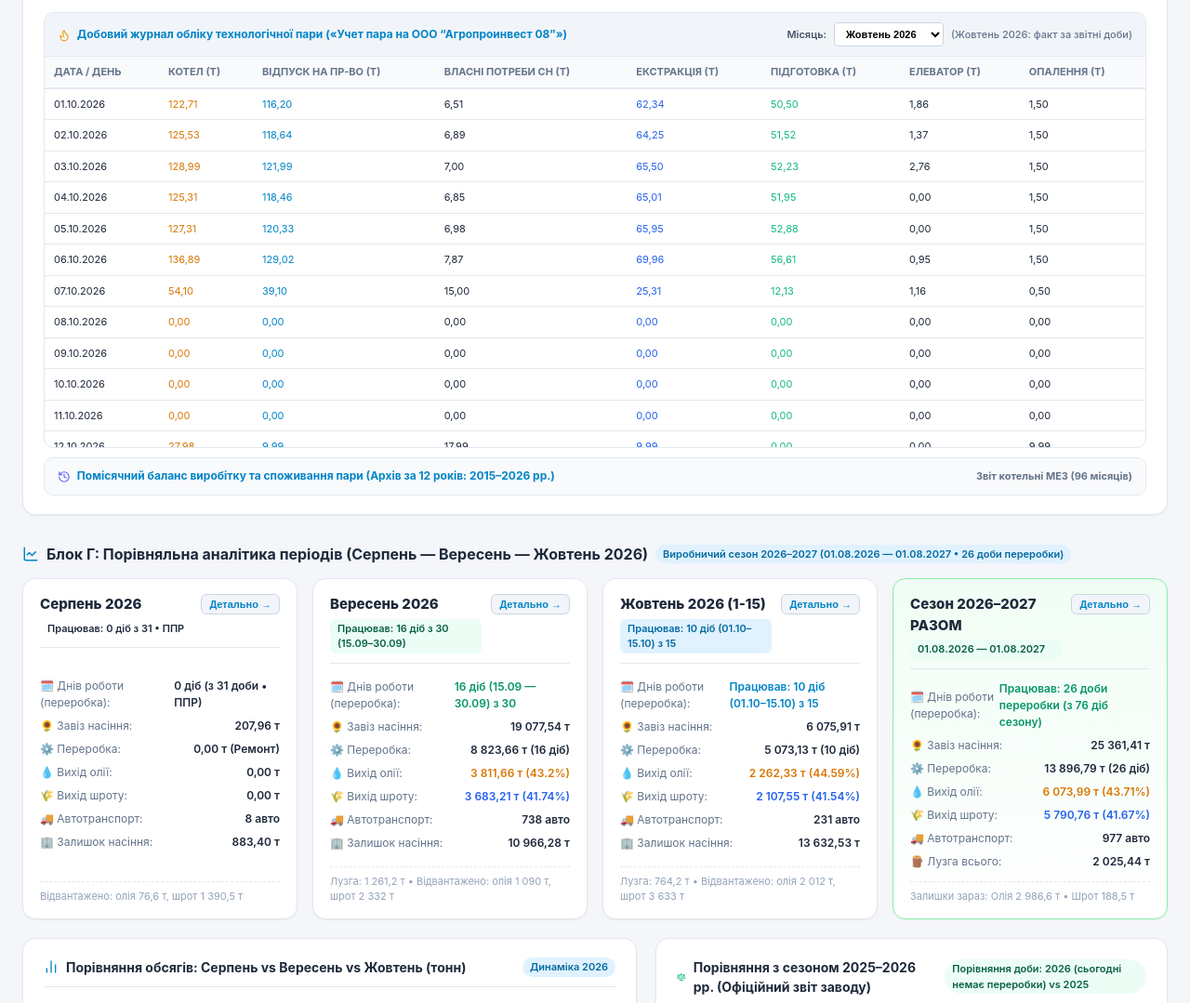
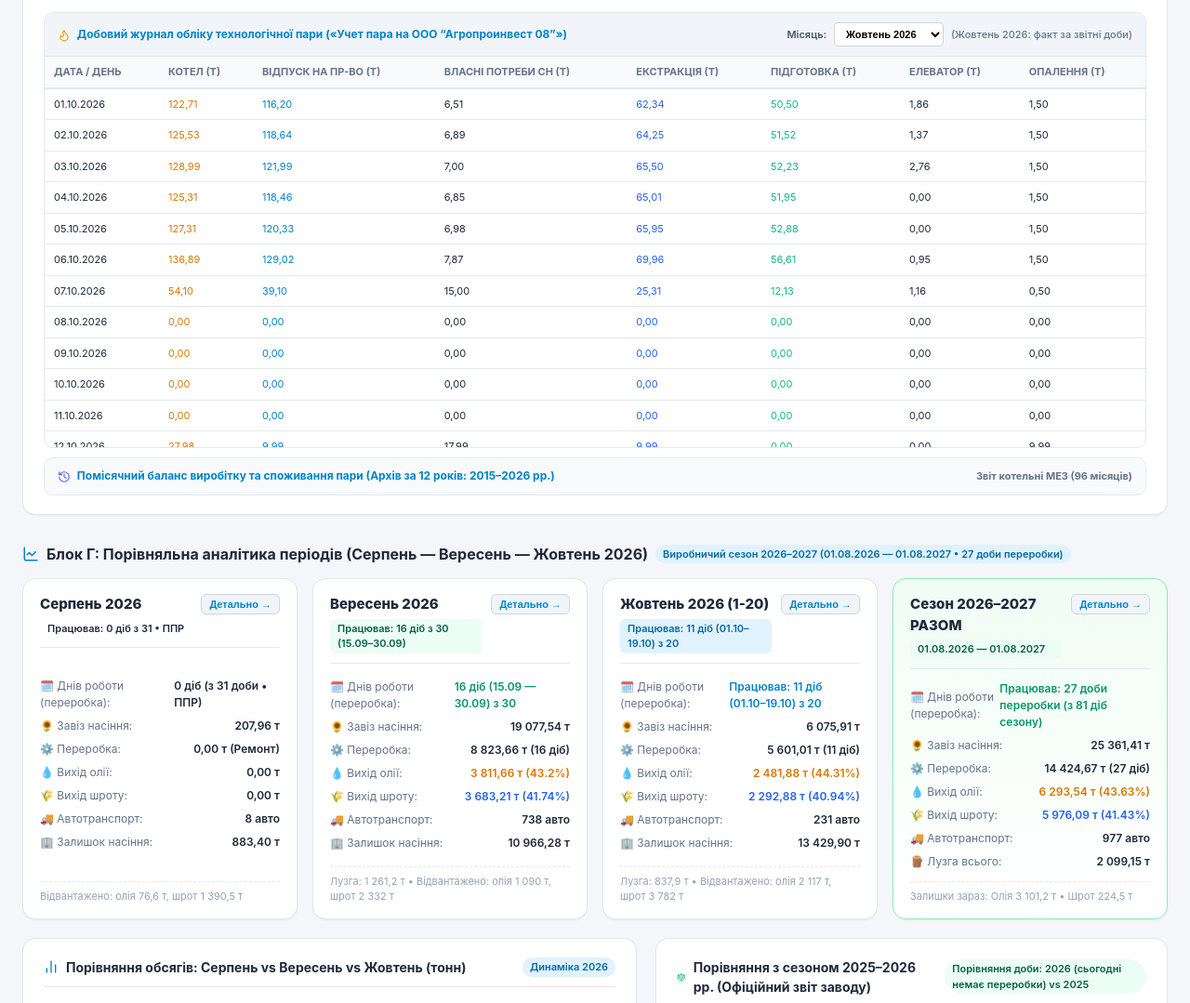
Before and after one commit to bublik3602/Dashbord-Api08, a PHP site: page /zabbix/ in a window 1280 px wide. Shown: the part 4327-5406 px from the top of the page at 93% size. Run offline with PHP 8.4, Linux system fonts and the light colour scheme; the visitor is signed in with stand-in values (Sample User, id 1); data that the repository does not hold is empty; some libraries are stand-ins or nearby versions.

Commit message:
fix(dashboard): update October 19-20 production data with 527.88t processing and latest stocks

```diff
--- a/includes/metrics_calculator.php
+++ b/includes/metrics_calculator.php
@@ -382,8 +382,8 @@ class MetricsCalculator {
         // План приймання на добу = 600,0 т
         $verifiedPeriods = [
             'day_today' => [
-                'seed_in_plant'    => 153.50,
-                'trucks_count'     => 5,
+                'seed_in_plant'    => 0.0,
+                'trucks_count'     => 0,
                 'seed_in_prod'     => 0.0,
                 'seed_in_prod_raw' => 0.0,
                 'cond_loss'        => 0.0,
@@ -394,22 +394,22 @@ class MetricsCalculator {
                 'seed_plan'        => 600.0,
             ],
             'day_prev' => [
-                // 14.10.2026: прийомка 318,66 т з плану 600,0 т, переробка 596,805 т
-                'seed_in_plant'    => 318.66,
-                'trucks_count'     => 13,
-                'seed_in_prod'     => 596.805,
-                'seed_in_prod_raw' => 602.122,
-                'cond_loss'        => 5.317,
-                'cond_loss_pct'    => 0.88,
-                'oil_out'          => 256.489,
-                'meal_out'         => 248.786,
-                'husk_out'         => 87.020,
+                // 19.10.2026: робоча доба перед 20.10 (прийомка / переробка 527,880 т, вихід олії 219,546 т)
+                'seed_in_plant'    => 533.142,
+                'trucks_count'     => 18,
+                'seed_in_prod'     => 527.880,
+                'seed_in_prod_raw' => 533.142,
+                'cond_loss'        => 5.262,
+                'cond_loss_pct'    => 0.99,
+                'oil_out'          => 219.546,
+                'meal_out'         => 185.326,
+                'husk_out'         => 73.710,
                 'seed_plan'        => 600.0,
             ],
             'day' => [
-                // Поточна доба моніторингу (18.10.2026): прийомка 153,50 т (5 авто), переробка МЕЗ 0 т (простій / накопичення)
-                'seed_in_plant'    => 153.50,
-                'trucks_count'     => 5,
+                // Поточна доба моніторингу (20.10.2026): переробка МЕЗ 0 т (зведення на ранок 08:00 / накопичення насіння)
+                'seed_in_plant'    => 0.0,
+                'trucks_count'     => 0,
                 'seed_in_prod'     => 0.0,
                 'seed_in_prod_raw' => 0.0,
                 'cond_loss'        => 0.0,
@@ -420,16 +420,16 @@ class MetricsCalculator {
                 'seed_plan'        => 600.0,
             ],
             'day_active' => [
-                // 15.10.2026: остання активна доба переробки МЕЗ (прийомка 436,527 т, переробка 308,979 т, вихід олії 149,278 т)
-                'seed_in_plant'    => 436.527,
-                'trucks_count'     => 17,
-                'seed_in_prod'     => 308.979,
-                'seed_in_prod_raw' => 313.551,
-                'cond_loss'        => 4.572,
-                'cond_loss_pct'    => 1.46,
-                'oil_out'          => 149.278,
-                'meal_out'         => 156.141,
-                'husk_out'         => 45.937,
+                // 19.10.2026: остання активна доба переробки МЕЗ (прийомка / переробка 527,880 т, вихід олії 219,546 т)
+                'seed_in_plant'    => 533.142,
+                'trucks_count'     => 18,
+                'seed_in_prod'     => 527.880,
+                'seed_in_prod_raw' => 533.142,
+                'cond_loss'        => 5.262,
+                'cond_loss_pct'    => 0.99,
+                'oil_out'          => 219.546,
+                'meal_out'         => 185.326,
+                'husk_out'         => 73.710,
                 'seed_plan'        => 600.0,
             ],
             'shift' => [
@@ -571,7 +571,7 @@ class MetricsCalculator {
 
                 if (in_array($period, ['day', 'day_today'], true)) {
                     $lastDateStr = !empty($semenaStats['last_date']) ? $semenaStats['last_date'] : '';
-                    $isIdleDay = in_array($lastDateStr, ['16.10.2026', '17.10.2026', '18.10.2026', '19.10.2026', '20.10.2026'], true);
+                    $isIdleDay = in_array($lastDateStr, ['16.10.2026', '17.10.2026', '18.10.2026', '20.10.2026'], true);
 
                     if ($isIdleDay) {
                         // Якщо 16, 17, 18 жовтня — переробки МЕЗ не було (0 т)
@@ -1978,14 +1978,14 @@ class MetricsCalculator {
      * Повертає актуальні зведені показники переробки за Жовтень 2026 та Сезон 2026-2027 з бази даних
      */
     public function getHistoricalSeasonMetrics(): array {
-        $octSeedProc = 5073.13;
-        $octOilOut   = 2262.33;
-        $octMealOut  = 2107.55;
-        $octHuskOut  = 764.21;
-        $octWorkDays = 10;
+        $octSeedProc = 5601.01;
+        $octOilOut   = 2481.88;
+        $octMealOut  = 2292.88;
+        $octHuskOut  = 837.92;
+        $octWorkDays = 11;
         $octFirstD   = '01.10';
-        $octLastD    = '15.10';
-        $octElapsedDays = 15;
+        $octLastD    = '19.10';
+        $octElapsedDays = 20;
 
         try {
             $stmt = $this->db->query("
@@ -3794,25 +3794,25 @@ class MetricsCalculator {
                 ];
 
             case 'day_prev':
-                $seedProc = 596.81;
-                $repDateStr = '14.10.2026';
+                $seedProc = 527.88;
+                $repDateStr = '19.10.2026';
                 return [
-                    'oil_content_pct'             => 44.03,
+                    'oil_content_pct'             => 45.26,
                     'oil_content_base_pct'        => $basePct,
-                    'oil_deviation_pct'           => round(44.03 - $basePct, 2),
-                    'oil_asr_pct'                 => 47.99,
+                    'oil_deviation_pct'           => round(45.26 - $basePct, 2),
+                    'oil_asr_pct'                 => 48.35,
                     'oil_loss_kg'                 => $defaultOilLossKg,
                     'oil_loss_pct'                => $defaultOilLossPct,
                     'oil_unaccounted_loss_kg'     => $defaultOilUnaccountedLossKg,
                     'oil_unaccounted_loss_pct'    => $defaultOilUnaccountedLossPct,
-                    'oil_date'                    => '14.10',
-                    'oil_note'                    => 'Фактична товарна олійність за 14.10 як у звіті МЕЗ',
-                    'moisture_pct'                => 6.20,
-                    'impurity_pct'                => 2.18,
+                    'oil_date'                    => '19.10',
+                    'oil_note'                    => 'Фактична товарна олійність за 19.10 як у звіті МЕЗ',
+                    'moisture_pct'                => 6.40,
+                    'impurity_pct'                => 2.05,
                     'seed_processed_tonnes'       => $seedProc,
                     'seed_plan_tonnes'            => 600.0,
                     'plan_fulfillment_pct'        => round(($seedProc / 600.0) * 100, 1),
-                    'report_date'                 => "{$repDateStr} (Минула активна доба — 14.10)",
+                    'report_date'                 => "{$repDateStr} (Минула робоча доба — 19.10)",
                     'processed_note'              => "Подано у вальцьовий цех та екстракцію (" . number_format($seedProc, 1, ',', ' ') . " т)",
                 ];
 
@@ -3820,9 +3820,9 @@ class MetricsCalculator {
             case 'month_oct':
                 $seedProc = $dOct['seed_processed'];
                 $seedPlan = $dOct['working_days'] * 600.0;
-                $oil = 45.30;
-                $oilAsr = 49.11;
-                $moist = 6.18;
+                $oil = 45.26;
+                $oilAsr = 48.24;
+                $moist = 6.20;
                 return array_merge($balanceDefaults, [
                     'sunflower_oil_pct'           => $oil,
                     'oil_content_pct'             => $oil,
@@ -3833,10 +3833,10 @@ class MetricsCalculator {
                     'oil_loss_pct'                => $defaultOilLossPct,
                     'oil_unaccounted_loss_kg'     => $defaultOilUnaccountedLossKg,
                     'oil_unaccounted_loss_pct'    => $defaultOilUnaccountedLossPct,
-                    'oil_date'                    => '15.10',
+                    'oil_date'                    => '19.10',
                     'oil_note'                    => 'Фактична товарна олійність за Жовтень 2026 (звіт МЕЗ, СВОД)',
                     'moisture_pct'                => $moist,
-                    'impurity_pct'                => 1.71,
+                    'impurity_pct'                => 1.74,
                     'seed_processed_tonnes'       => $seedProc,
                     'seed_plan_tonnes'            => $seedPlan,
                     'plan_fulfillment_pct'        => $seedPlan > 0 ? round(($seedProc / $seedPlan) * 100, 1) : 100.0,
@@ -3847,8 +3847,8 @@ class MetricsCalculator {
             case 'day':
             case 'day_today':
                 $semenaStats = $this->getSemenaPeriodStats('day');
-                $lastDateStr = $semenaStats['last_date'] ?? '18.10.2026';
-                $isIdle = in_array($lastDateStr, ['16.10.2026', '17.10.2026', '18.10.2026', '19.10.2026', '20.10.2026'], true);
+                $lastDateStr = $semenaStats['last_date'] ?? '20.10.2026';
+                $isIdle = in_array($lastDateStr, ['16.10.2026', '17.10.2026', '18.10.2026', '20.10.2026'], true);
 
                 $dailySeed = 0.0;
                 try {
@@ -3919,39 +3919,39 @@ class MetricsCalculator {
             case 'day_active':
             case 'shift':
             default:
-                // Суворо за активну добу 15.10 (звіт МЕЗ «Справка по переработке» та рух 1С):
-                // Перероблено очищеного насіння: 308,979 т (неочищеного 313,551 т)
-                // Товарна олійність: 44,03% (суворо за вказівкою керівництва), а.с.р.: 47,00%, вологість: 6,30%, сор: 1,96%
-                // Вихід олії: 149,278 т (48,31%), шроту: 156,141 т (50,53%), лузги: 45,937 т (14,87%), втрати процесу: -42,377 т (-13,72%)
-                $seedProc = 308.98;
+                // Суворо за активну добу 19.10 (звіт МЕЗ «Справка по переработке» та рух 1С):
+                // Перероблено очищеного насіння: 527,880 т (неочищеного 533,142 т, втрати очистки 5,262 т / 0,99%)
+                // Товарна олійність: 45,26%, а.с.р.: 48,35%, вологість: 6,40%, сор: 2,05%
+                // Вихід олії: 219,546 т (41,59%), шроту: 185,326 т (35,11%), лузги: 73,710 т (13,96%), втрати виробництва: 49,298 т (9,34%)
+                $seedProc = 527.88;
                 $seedPlan = 600.0;
-                $oil = 44.03; // Товарна олійність суворо 44,03%
-                $oilAsr = 47.00; // на а.с.р.
-                $oilDateStr = '15.10';
-                $moist = 6.30;
-                $imp = 1.96;
-                $repDateStr = '15.10.2026';
-
-                $day15Defaults = [
+                $oil = 45.26;
+                $oilAsr = 48.35;
+                $oilDateStr = '19.10';
+                $moist = 6.40;
+                $imp = 2.05;
+                $repDateStr = '19.10.2026';
+
+                $day19Defaults = [
                     'sunflower_oil_pct'           => $oil,
-                    'yield_oil_pct'               => 48.31,
-                    'yield_meal_pct'              => 50.53,
-                    'meal_oil_pct'                => 0.77,
-                    'yield_husk_pct'              => 14.87,
-                    'husk_oil_pct'                => 3.27,
-                    'process_loss_pct'            => -13.72,
-                    'oil_out_kg'                  => 149278,
-                    'balance_oil_calc_kg'         => 136044.5,
-                    'balance_oil_fact_kg'         => 136044.5,
-                    'oil_loss_kg'                 => 2703,
-                    'oil_loss_pct'                => 0.87,
-                    'oil_unaccounted_loss_kg'     => -15936.5,
-                    'oil_unaccounted_loss_pct'    => -5.16,
-                    'oil_in_meal_kg'              => 1202.3,
-                    'oil_in_husk_kg'              => 1502.1,
+                    'yield_oil_pct'               => 41.59,
+                    'yield_meal_pct'              => 35.11,
+                    'meal_oil_pct'                => 0.775,
+                    'yield_husk_pct'              => 13.96,
+                    'husk_oil_pct'                => 3.26,
+                    'process_loss_pct'            => 9.34,
+                    'oil_out_kg'                  => 219546,
+                    'balance_oil_calc_kg'         => 238918.5,
+                    'balance_oil_fact_kg'         => 238918.5,
+                    'oil_loss_kg'                 => 4240,
+                    'oil_loss_pct'                => 0.80,
+                    'oil_unaccounted_loss_kg'     => 770,
+                    'oil_unaccounted_loss_pct'    => 0.15,
+                    'oil_in_meal_kg'              => 1436.3,
+                    'oil_in_husk_kg'              => 2402.9,
                 ];
 
-                return array_merge($balanceDefaults, $day15Defaults, $oilLossData, [
+                return array_merge($balanceDefaults, $day19Defaults, $oilLossData, [
                     'sunflower_oil_pct'           => $oil,
                     'oil_content_pct'             => $oil,
                     'oil_content_base_pct'        => $basePct,
```
Also changed, not shown: database/production_oil_losses.json (+15 -15 lines), database/seed_data.sql (+7 -3 lines), database/svod_stocks.json (+17 -17 lines).
